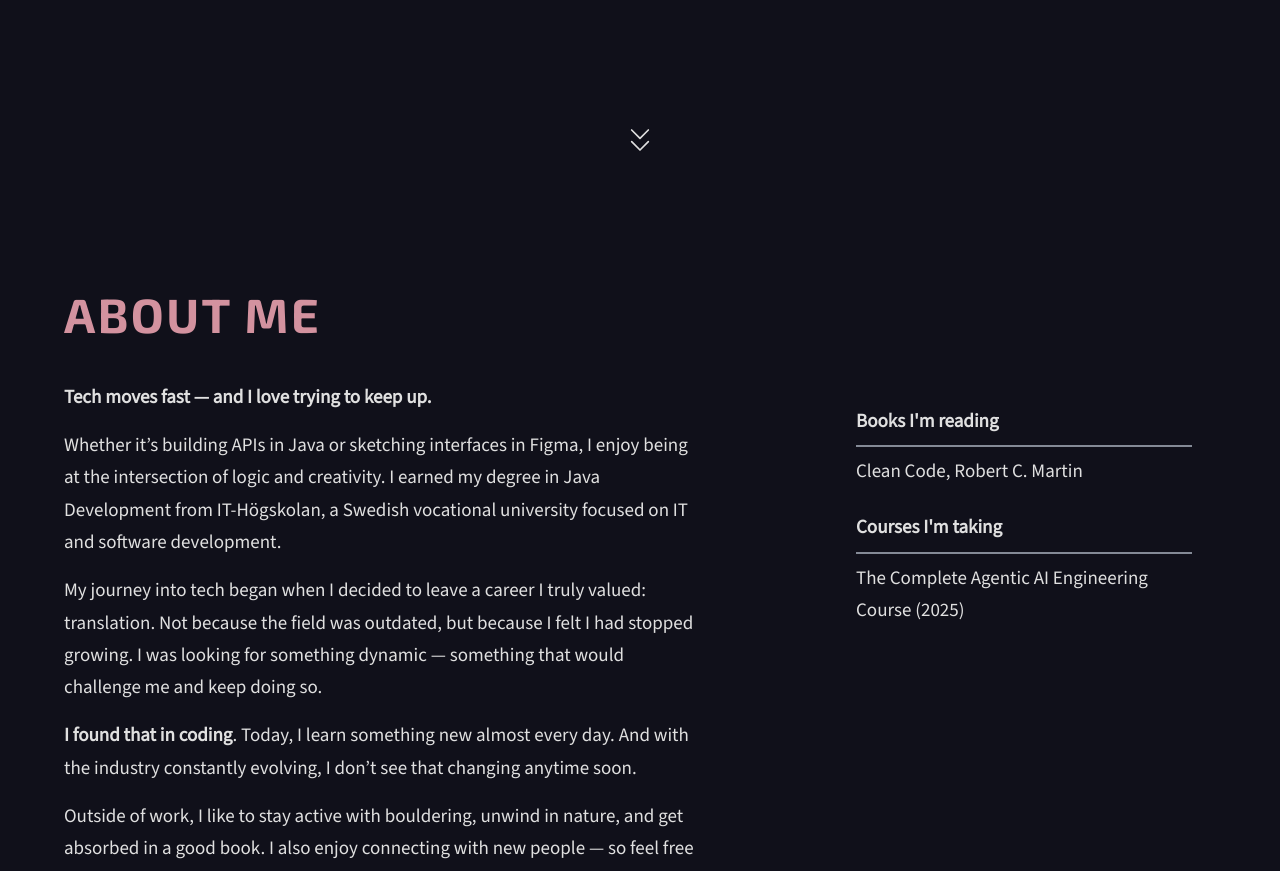
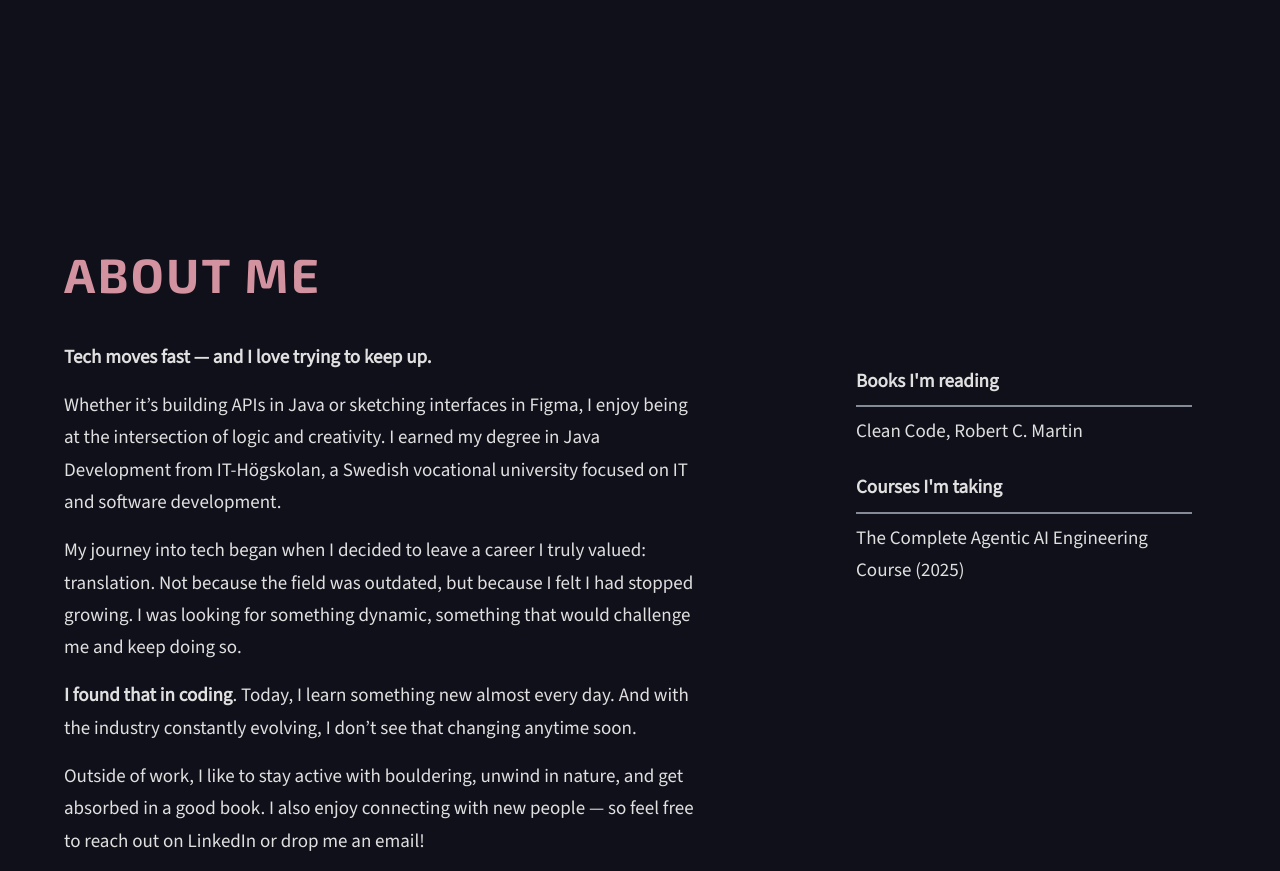
Before and after one commit to Emmelie83/PortfolioReact, a React (Vite) app: page / in a window 1280 px wide. Shown: the part 520-1391 px from the top of the page. Built offline with nearby package versions, Linux system fonts and the light colour scheme.

Commit message:
Remove scroll down arrows

```diff
--- a/src/modules/About.tsx
+++ b/src/modules/About.tsx
@@ -6,7 +6,7 @@ import NowSection from "../components/NowSection";
 const paragraphs = [
 	"<strong>Tech moves fast — and I love trying to keep up.</strong>",
 	"Whether it’s building APIs in Java or sketching interfaces in Figma, I enjoy being at the intersection of logic and creativity. I earned my degree in Java Development from IT-Högskolan, a Swedish vocational university focused on IT and software development.",
-	"My journey into tech began when I decided to leave a career I truly valued: translation. Not because the field was outdated, but because I felt I had stopped growing. I was looking for something dynamic — something that would challenge me and keep doing so.",
+	"My journey into tech began when I decided to leave a career I truly valued: translation. Not because the field was outdated, but because I felt I had stopped growing. I was looking for something dynamic, something that would challenge me and keep doing so.",
 	"<strong>I found that in coding</strong>. Today, I learn something new almost every day. And with the industry constantly evolving, I don’t see that changing anytime soon.",
 	"Outside of work, I like to stay active with bouldering, unwind in nature, and get absorbed in a good book. I also enjoy connecting with new people — so feel free to reach out on LinkedIn or drop me an email!",
 ];
--- a/src/modules/Header.tsx
+++ b/src/modules/Header.tsx
@@ -3,7 +3,6 @@ import SocialIcons from "../components/SocialIcons";
 import NavBar from "../components/NavBar";
 import profilePicture from "../assets/img/profile-picture.jpg";
 import Button from "../components/Button";
-import { ChevronsDown } from "lucide-react";
 
 const Header: React.FC = () => (
 	<div id="start">
@@ -38,9 +37,7 @@ const Header: React.FC = () => (
 				<SocialIcons />
 			</div>
 		</header>
-		<a href="#about" className="hidden lg:flex flex-col items-center text-accent">
-			<ChevronsDown size={40} strokeWidth={1} />
-		</a>
+
 	</div>
 );
 
```
